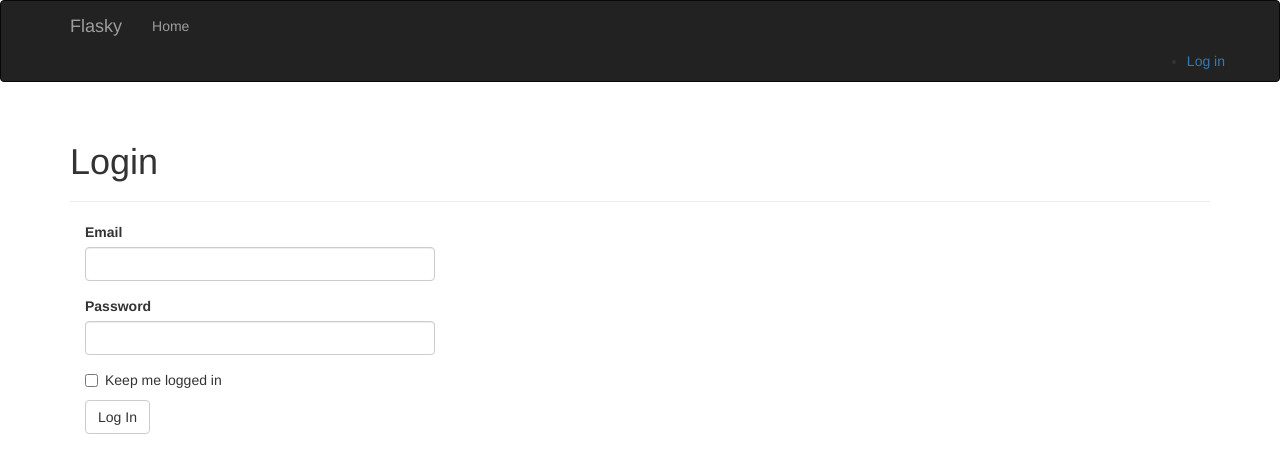
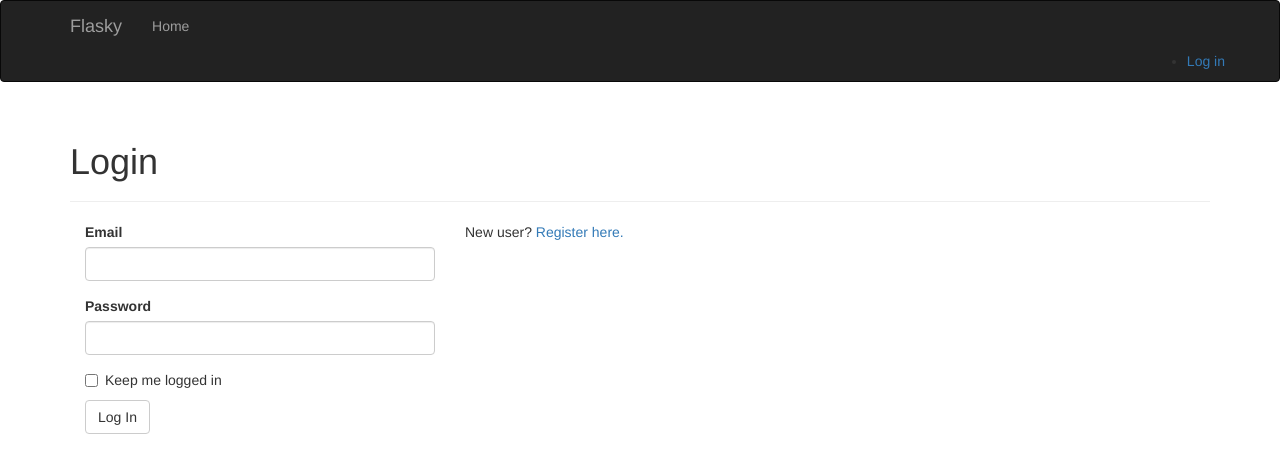
Before and after one commit to forestmonster/verbose-palm-tree, a Flask app: page /auth/login in a window 1280 px wide. Shown: the top 473 px of the page. Run offline with Flask 2, Linux system fonts and the light colour scheme; some libraries are stand-ins or nearby versions.

Commit message:
On the login page, add a link to register.

```diff
--- a/app/templates/auth/login.html
+++ b/app/templates/auth/login.html
@@ -12,4 +12,12 @@
     {{ wtf.quick_form(form) }}
 </div>
 
+<div class='col-md-4'>
+    <p>New user?
+        <a href="{{ url_for('auth.register') }}">
+            Register here.
+        </a>
+    </p>
+</div>
+
 {% endblock %}
```
